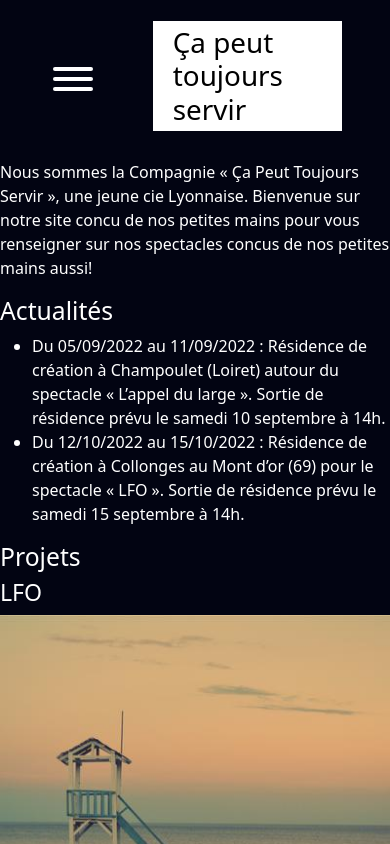
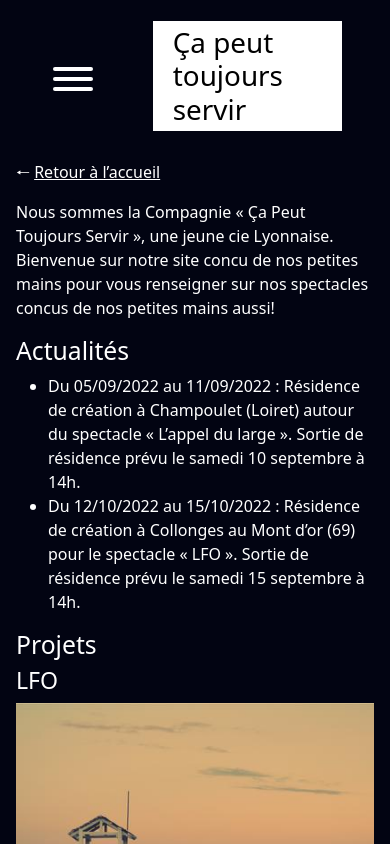
Before and after one commit to TomDep/ca-peut-toujours-servir, a Next.js app: page / in a window 390 px wide. Shown: the top 844 px of the page. Built offline with nearby package versions, Linux system fonts and the light colour scheme.

Commit message:
Adding a layout component

```diff
--- /dev/null
+++ b/components/layout.js
@@ -0,0 +1,19 @@
+import styles from './layout.module.scss';
+import Link from 'next/link';
+
+export default function Layout({ children, home }) {
+    return (
+        <>
+
+        {!home && (
+            <Link href='/'>
+                    <a className={styles.link}>🠐 <span>Retour à l’accueil</span></a>
+            </Link>
+        )}
+
+        <main className={styles.main}>
+            { children }
+        </main>
+        </>
+    )
+}
--- /dev/null
+++ b/components/layout.module.scss
@@ -0,0 +1,41 @@
+
+.main {
+    margin: 1em 20vw;
+}
+
+.link {
+    position: relative;
+    top: 2.5em;
+
+    font-size: 1em;
+    margin-left: 3em;
+    color: white;
+    text-decoration: none;
+
+    transition: top 0.2s;
+
+    &:hover {
+        color: rgb(167, 167, 167);
+    }
+
+    span {
+        text-decoration: underline;
+    }
+}
+
+/* For small screens */
+@media only screen and (max-width: 800px) {
+    .main {
+            margin: 1em 1em;
+    }
+
+    .link {
+        margin-left: 1em;
+    }
+}
+
+@media screen and (max-width: 1100px) {
+    .link {
+        top: 0;
+    }
+}
--- a/pages/index.js
+++ b/pages/index.js
@@ -4,6 +4,7 @@ import { getNews } from "../lib/news";
 import Link from "next/link";
 import Image from "next/image";
 import Header from "../components/header"
+import Layout from "../components/layout";
 
 export async function getStaticProps() {
   const projects = getAllProjects();
@@ -21,7 +22,7 @@ export default function Home({ projects, news }) {
   return (
     <>
       <Header></Header>
-      <main>
+      <Layout>
 
         <p>
           Nous sommes la Compagnie « Ça Peut Toujours Servir », une jeune cie Lyonnaise.
@@ -66,12 +67,7 @@ export default function Home({ projects, news }) {
               </Link>
             </div>
           ))}
-
-          <h2>Galerie</h2>
-          <Link href='/galerie'>
-            <a>Accéder à la galerie</a>
-          </Link>
-      </main>
+      </Layout>
     </>
   )
 }
```
